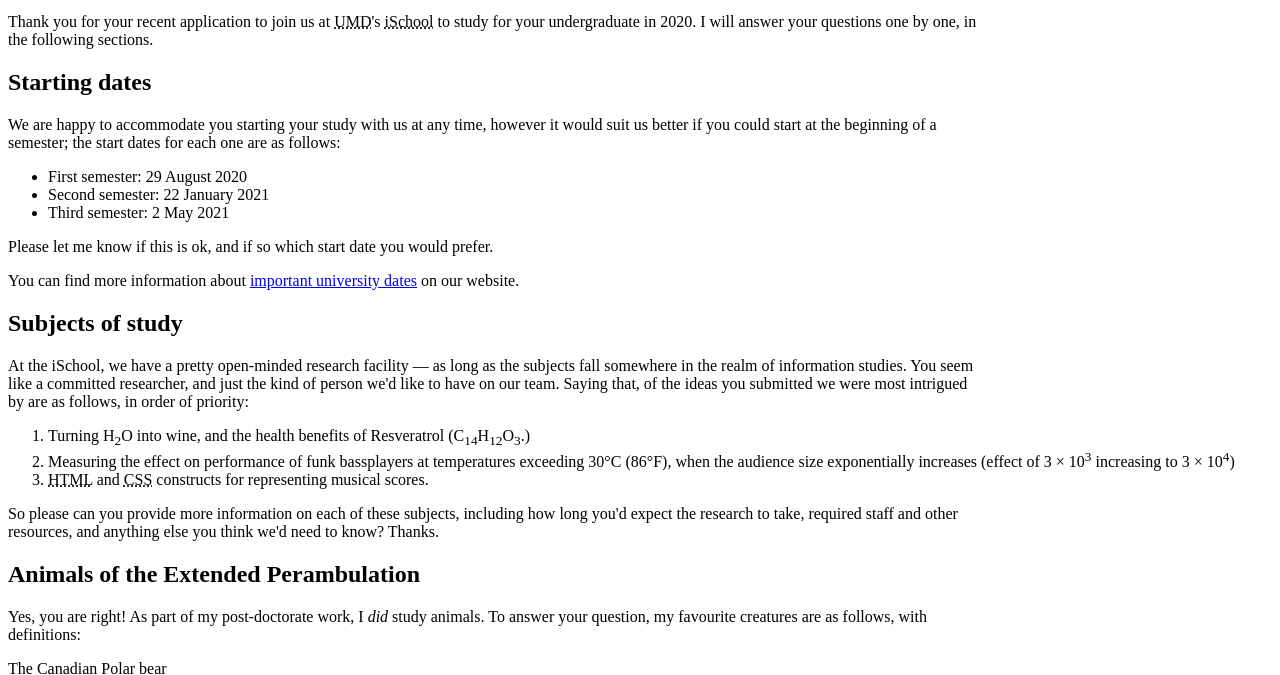
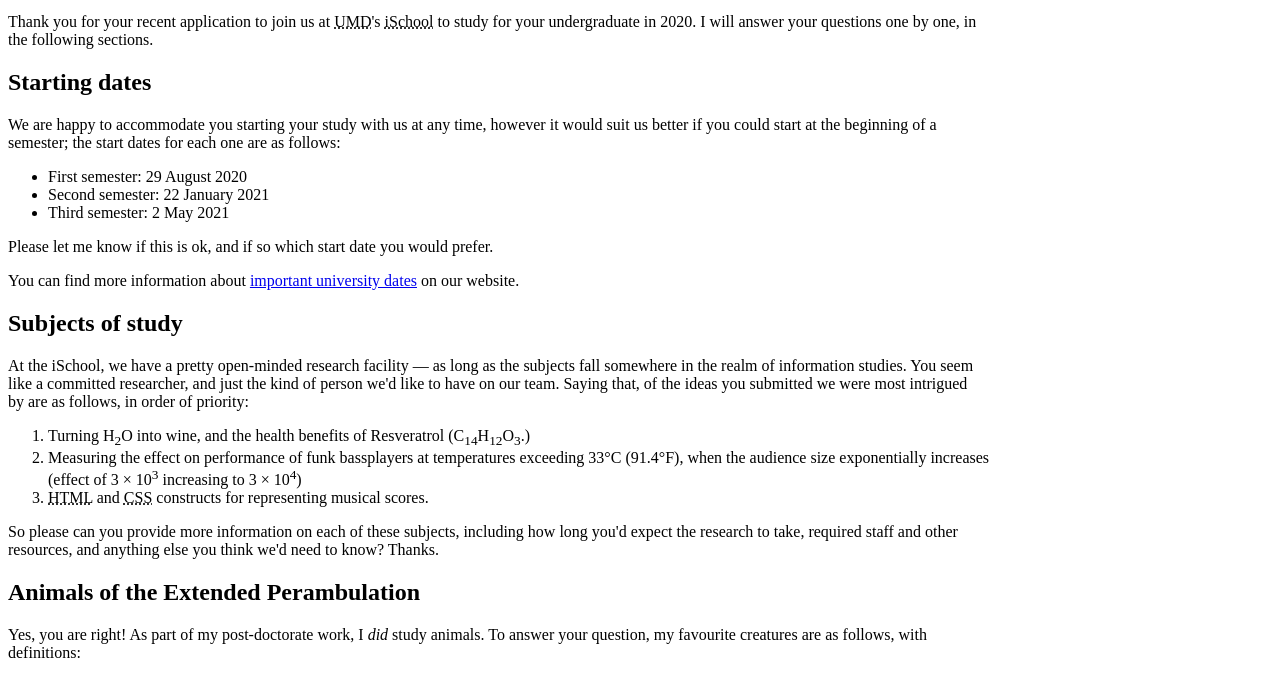
Before and after one commit to andcar23/andcar.github.io, a website: page public/lab_2/index.html in a window 1280 px wide. Shown: the part 365-1040 px from the top of the page. Drawn offline with Linux system fonts and the light colour scheme.

Commit message:
Update index.html

```diff
--- a/public/lab_2/index.html
+++ b/public/lab_2/index.html
@@ -66,7 +66,8 @@
         <ol type="1">
             <li>Turning H<sub>2</sub>O into wine, and the health benefits of Resveratrol (C<sub>14</sub>H<sub>12</sub>O<sub>3</sub>.)</li> <!--Add subscript to formula-->
             <li>
-                Measuring the effect on performance of funk bassplayers at temperatures exceeding 30°C (86°F), when the audience size exponentially increases (effect of 3 × 10<sup>3</sup> increasing to 3 × 10<sup>4</sup>)
+                Measuring the effect on performance of funk bassplayers at temperatures exceeding 33°C (91.4°F), when the audience size exponentially increases <br>
+                (effect of 3 × 10<sup>3</sup> increasing to 3 × 10<sup>4</sup>)
             </li>
             <li><abbr title="Hypertext Markup Language">HTML</abbr> and <abbr title = "Cascading Style Sheets">CSS</abbr> constructs for representing musical scores.</li>
         </ol>
```
